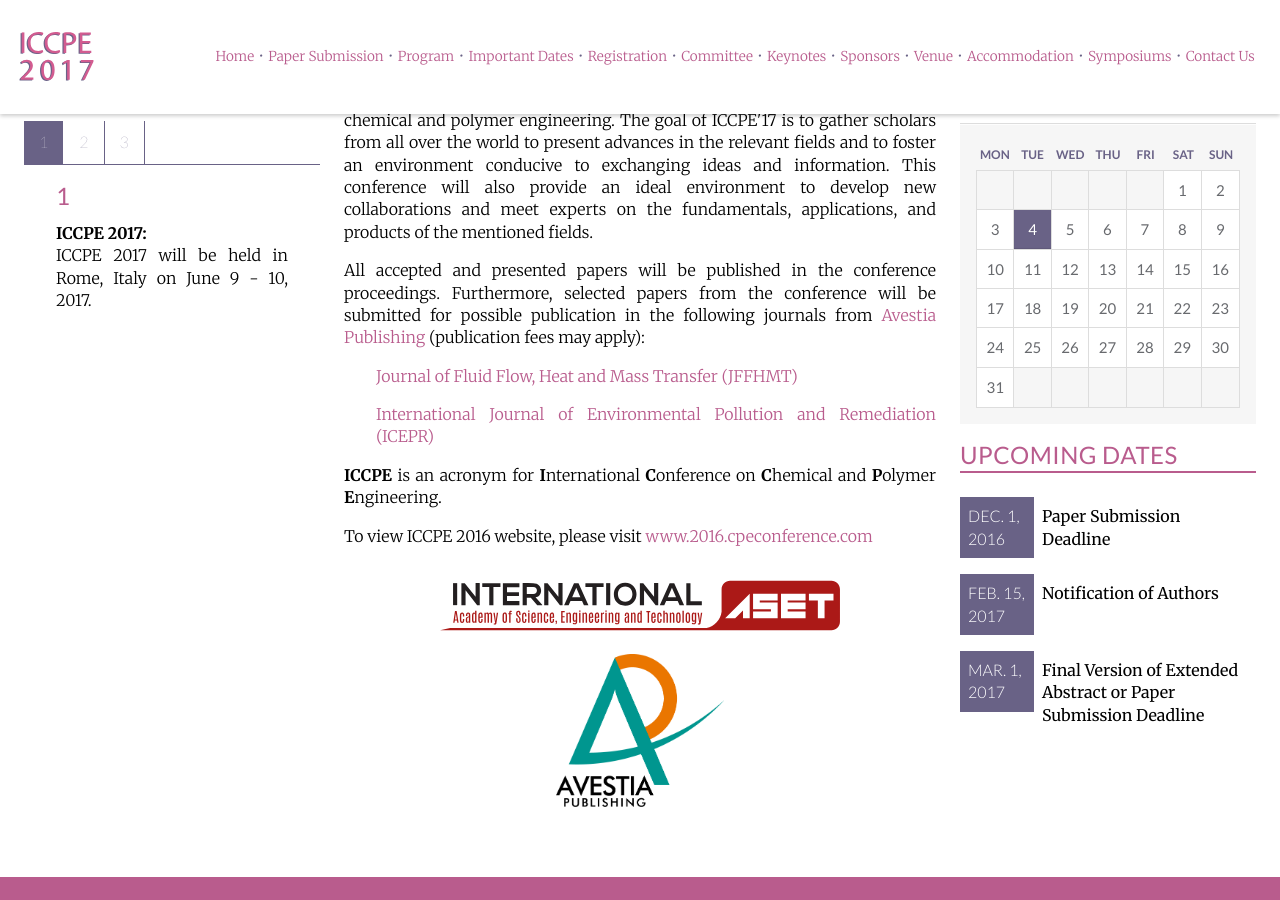
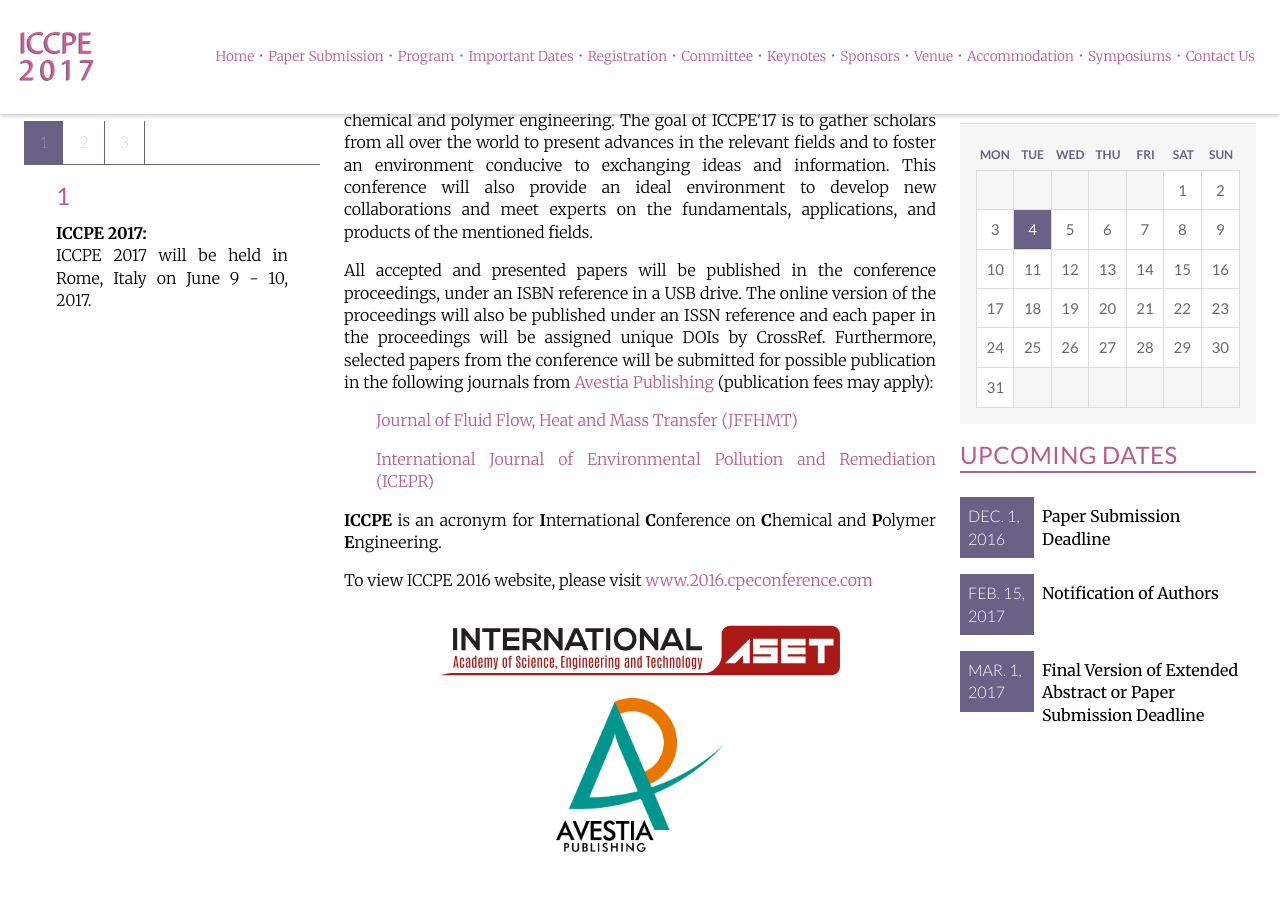
Before and after one commit to intaset/cpeconference, a Jekyll site: the page built from index.html, in a window 1280 px wide and 900 px high, scrolled down 467 px. Built offline with Jekyll 4.4.1, drawn with Linux system fonts in a browser that asks for light colours; nearby versions of some CDN libraries; Markdown is read by kramdown in place of the engine named in the settings; comment, search, counter and statistics services are not loaded.

Commit message:
added issn info

```diff
--- a/index.html
+++ b/index.html
@@ -9,7 +9,7 @@ keyword: applied chemistry conference, polymer processing conference, petroleum
   <div class="unit-spacer content">
     <p class="body">The 3<sup>rd</sup> International Conference on Chemical and Polymer Engineering (ICCPE'17) aims to become the leading annual conference in fields related to chemical and polymer engineering. The goal of ICCPE'17 is to gather scholars from all over the world to present advances in the relevant fields and to foster an environment conducive to exchanging ideas and information. This conference will also provide an ideal environment to develop new collaborations and meet experts on the fundamentals, applications, and products of the mentioned fields.</p>
 
-    <p class="body">All accepted and presented papers will be published in the conference proceedings. Furthermore, selected papers from the conference will be submitted for possible publication in the following journals from <a href="http://avestia.com/" class="body-link">Avestia Publishing</a> (publication fees may apply):</p>
+    <p class="body">All accepted and presented papers will be published in the conference proceedings, under an ISBN reference in a USB drive. The online version of the proceedings will also be published under an ISSN reference and each paper in the proceedings will be assigned unique DOIs by CrossRef. Furthermore, selected papers from the conference will be submitted for possible publication in the following journals from <a href="http://avestia.com/" class="body-link">Avestia Publishing</a> (publication fees may apply):</p>
 
 	<p class="body indent"><a href="http://jffhmt.avestia.com" class="body-link">Journal of Fluid Flow, Heat and Mass Transfer (JFFHMT)</a></p>
 
--- a/papers.html
+++ b/papers.html
@@ -92,7 +92,7 @@ keyword: applied chemistry conference, polymer processing conference, petroleum
 
     <p class="body">Once the reviewing process is complete, the contact author of each paper will be notified of the result by e-mail. The authors are required to follow the reviews in order to improve their paper before their final submission.</p>
 
-    <p class="body">All accepted extended abstracts, short, and full papers will be published in the proceedings, under an ISBN reference in a USB drive. Selected papers will be published in a Special Issue in the Open-Access Journal "<i>Journal of Fluid Flow, Heat and Mass Transfer and International Journal of Environmental Pollution and Remediation</i>" by Avestia Publishing. For more information, in regards to the journal and Avestia Publishing, please visit our website at <a href="http://avestia.com/" class="body-link">www.avestia.com</a>.</p>
+    <p class="body">All accepted extended abstracts, short, and full papers will be published in the proceedings, under an ISBN reference in a USB drive. The online version of the proceedings will also be published under an ISSN reference and each paper in the proceedings will be assigned unique DOIs by CrossRef. Selected papers will be published in a Special Issue in the Open-Access Journal "<i>Journal of Fluid Flow, Heat and Mass Transfer and International Journal of Environmental Pollution and Remediation</i>" by Avestia Publishing. For more information, in regards to the journal and Avestia Publishing, please visit our website at <a href="http://avestia.com/" class="body-link">www.avestia.com</a>.</p>
 
     <p class="body">All papers must be presented by one of the authors. At least one author <b>must</b> register for the conference and pay the fee prior to Regular Registration deadline (see <a href="../dates" class="body-link">Important Dates</a>) in order for the paper to be published in the conference proceedings and accepted in the final program.</p>
 
```
Also changed, not shown: 2 other files.
